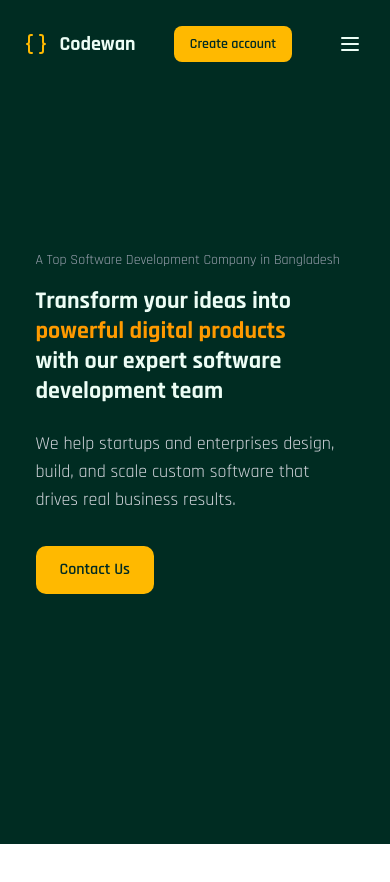
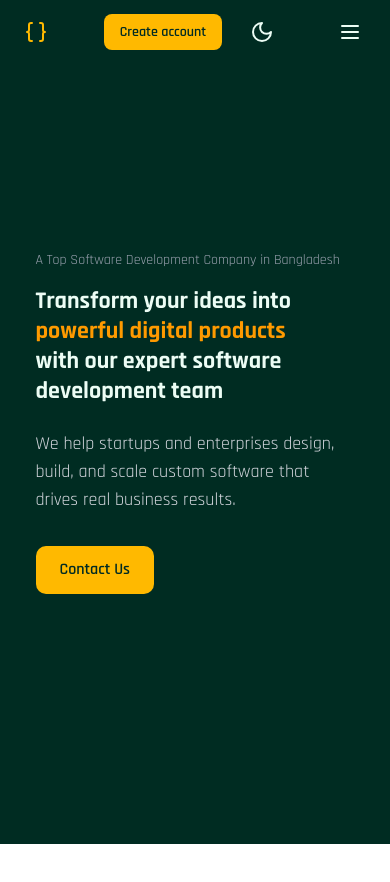
Before and after one commit to ridowansarder/codewan-saas, a Next.js app: page / in a window 390 px wide. Shown: the top 882 px of the page. Before the commit the page ends 844 px from the top, so only its background shows below. Built offline with nearby package versions, Linux system fonts and the light colour scheme.

Commit message:
services added

```diff
--- a/app/layout.tsx
+++ b/app/layout.tsx
@@ -2,6 +2,7 @@ import type { Metadata } from "next";
 import { Rajdhani } from "next/font/google";
 import "./globals.css";
 import Navbar from "@/components/Navbar";
+import Provider from "@/components/HOC/Provider";
 // import Footer from "@/components/Footer";
 
 const font = Rajdhani({
@@ -20,13 +21,15 @@ export default function RootLayout({
   children: React.ReactNode;
 }>) {
   return (
-    <html lang="en">
+    <html lang="en" suppressHydrationWarning>
       <body
         className={`${font.className} antialiased`}
       >
-        <Navbar />
-        {children}
-        {/* <Footer /> */}
+        <Provider>
+          <Navbar />
+          {children}
+          {/* <Footer /> */}
+        </Provider>
       </body>
     </html>
   );
--- a/app/page.tsx
+++ b/app/page.tsx
@@ -4,7 +4,7 @@ import Hero from "@/components/Hero";
 export default function Home() {
   return (
     <div>
-      <div className="overflow-hidden">
+      <div className="overflow-hidden h-[1200px]">
         <Hero />
       </div>
     </div>
--- /dev/null
+++ b/components/HOC/Provider.tsx
@@ -0,0 +1,12 @@
+import React from 'react'
+import { ThemeProvider } from 'next-themes'
+
+const Provider = ({children}: {children: React.ReactNode}) => {
+  return (
+    <ThemeProvider attribute='class' enableSystem defaultTheme='system'>
+        {children}
+    </ThemeProvider>
+  )
+}
+
+export default Provider
--- a/components/Navbar.tsx
+++ b/components/Navbar.tsx
@@ -4,13 +4,16 @@ import { useState } from "react";
 import { Navlinks } from "@/constant/constant";
 import clsx from "clsx";
 import { Button } from "./ui/button";
+import ThemeToggler from "./ThemeToggler";
 
 const Navbar = () => {
   const [isMenuOpen, setIsMenuOpen] = useState(false);
 
   return (
     <nav
-      className={'transition-all duration-200 h-16 bg-emerald-950 text-emerald-50 w-full z-50 fixed my-3'}
+      className={
+        "transition-all duration-200 h-16 bg-emerald-950 text-emerald-50 w-full z-50 fixed py-3"
+      }
     >
       {/* desktop nav */}
       <div className="flex items-center justify-between h-full mx-auto w-[90%] xl:w-[80%]">
@@ -18,7 +21,7 @@ const Navbar = () => {
           <div className="w-8 h-8 rounded-full flex items-center justify-center">
             <Braces className="text-amber-400 h-6 w-6" />
           </div>
-          <h1 className="text-xl sm:block lg:text-2xl font-bold">Codewan</h1>
+          <h1 className="text-xl sm:block hidden lg:text-2xl font-bold">Codewan</h1>
         </div>
         <div className="hidden lg:flex items-center space-x-8">
           {Navlinks.map((link) => (
@@ -35,6 +38,7 @@ const Navbar = () => {
           <Button className="bg-amber-400 hover:bg-amber-600 text-[#002b23] font-semibold">
             Create account
           </Button>
+          <ThemeToggler />
         </div>
 
         {/* mobile nav */}
--- /dev/null
+++ b/components/ThemeToggler.tsx
@@ -0,0 +1,19 @@
+import { Moon, Sun } from "lucide-react";
+import { useTheme } from "next-themes";
+import React, { useState, useEffect } from "react";
+
+const ThemeToggler = () => {
+  const [mounted, setMounted] = useState(false);
+  const { theme, setTheme, systemTheme } = useTheme();
+  useEffect(() => {
+    setMounted(true);
+  }, []);
+  if (!mounted) return null;
+  const currentTheme = theme === "system" ? systemTheme : theme;
+
+  return <button onClick={() => setTheme(currentTheme === 'dark' ? 'light' : 'dark')} className="mx-3 transition text-emerald-50 w-6 h-6 cursor-pointer">
+    {currentTheme === 'dark' ? <Sun /> : <Moon />}
+  </button>;
+};
+
+export default ThemeToggler;
```
